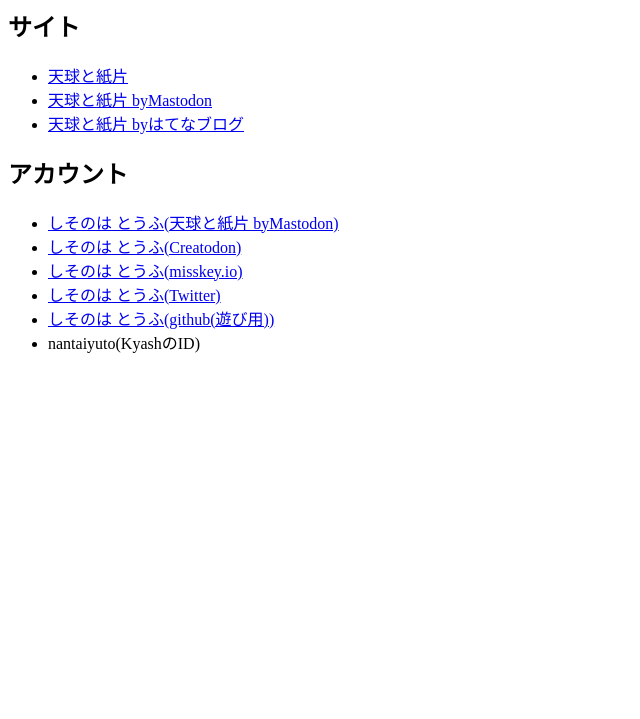
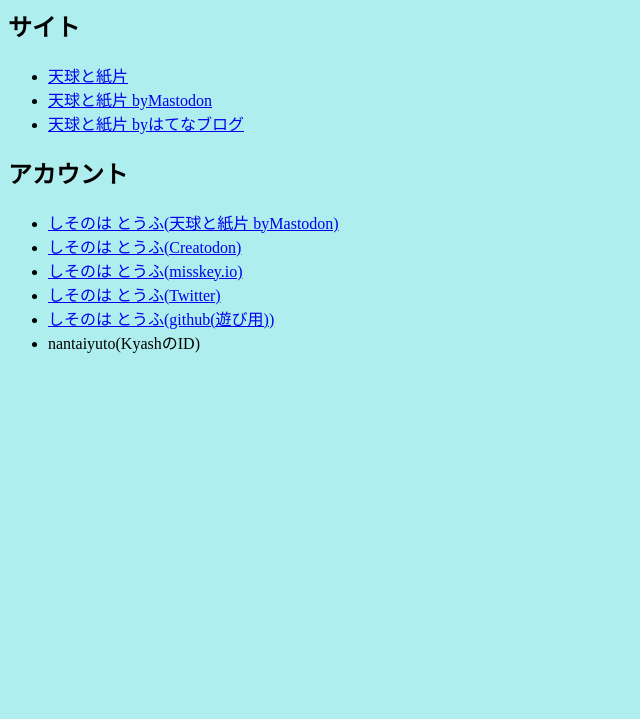
Before and after one commit to codeyuto/mypage, a plain HTML site: page index.html in a window 1280 px wide. Shown: the part 81-800 px from the top of the page, without its empty margins (0-640 px from the left). Drawn offline with Linux system fonts and the light colour scheme.

Commit message:
CSSの追加

```diff
--- a/index.html
+++ b/index.html
@@ -3,6 +3,7 @@
 <head>
 <meta charset="UTF-8">
 <link rel="shortcut icon" href="picture.png">
+<link rel="stylesheet" href="page.css" type="text/css">
 <title>しそのはのページ</title>
 
 </head>
--- /dev/null
+++ b/page.css
@@ -0,0 +1,3 @@
+body {
+    background-color: #AFEEEE;
+}
```
